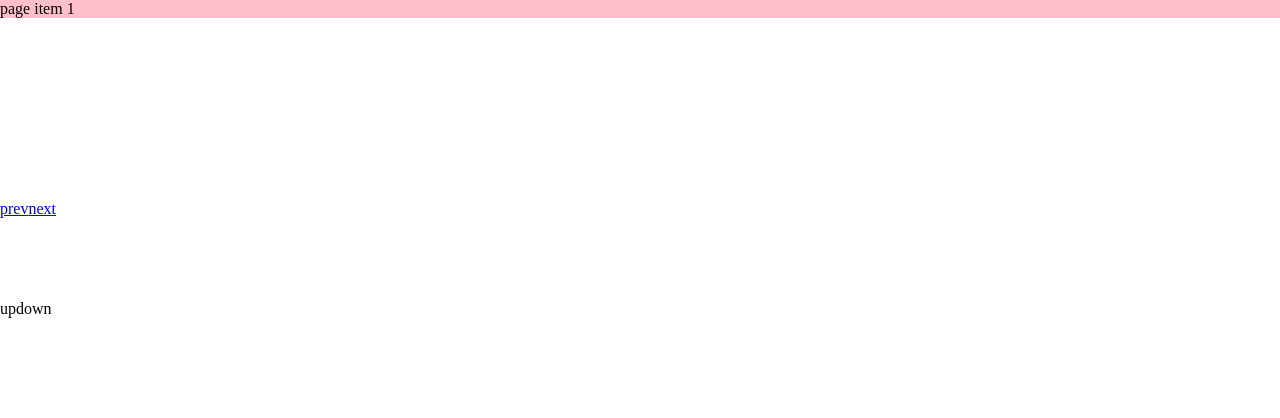
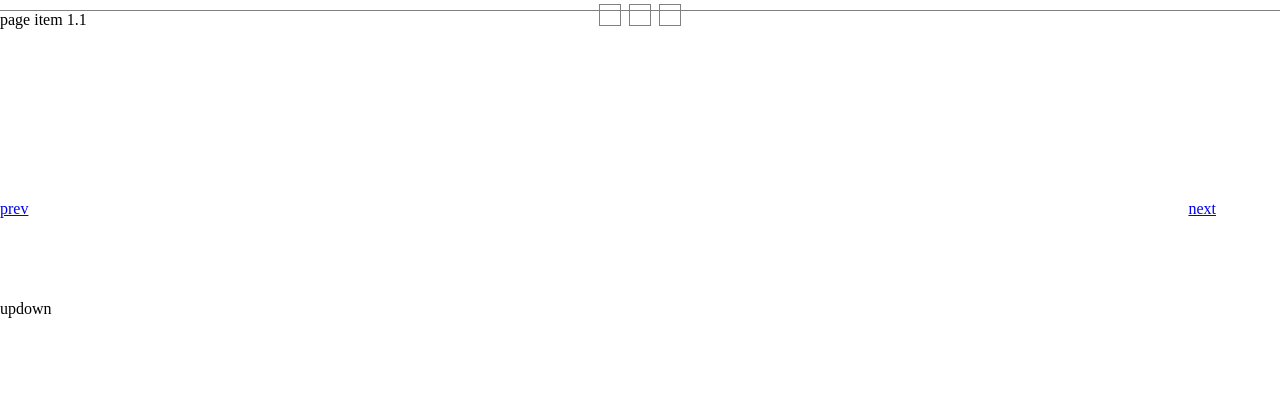
Before and after one commit to Alanik/dzieuo.js, a plain HTML site: page index.html in a window 1280 px wide. Shown: the top 418 px of the page. Drawn offline with Linux system fonts and the light colour scheme.

Commit message:
added paging container

```diff
--- a/dzieuo.css
+++ b/dzieuo.css
@@ -13,13 +13,15 @@ html, body {
 
 .dz-column {
 	width: 100%;
-	background: pink;
 	position: absolute;
 	top: 0;
 	left: 0;
 }
 
 .dz-row {
+    height:400px;
+    margin-top:10px;
+    border-top:1px solid gray;
 }
 
 #dzViewPort {
@@ -29,8 +31,34 @@ html, body {
 }
 
 #dzHorizontalNav {
-	position: absolute;
+	position: fixed;
 	top: 200px;
+    width:95%;
+}
+
+#dzHorizontalPaging{
+    position:fixed;
+    top:0px;
+    width:100%;
+    text-align:center;
+}
+
+#dzHorizontalPaging .dz-paging-item{
+    width:20px;
+    height:20px;
+    margin:4px;
+    border:1px solid gray;
+    display:inline-block;
+}
+
+#dzHorizontalNav #dzNextArrow{
+    position:absolute;
+    right:0;
+}
+
+#dzHorizontalNav #dzPrevArrow{
+    position:absolute;
+    left:0;
 }
 
 #dzVerticalNav {
--- a/dzieuo.js
+++ b/dzieuo.js
@@ -1,25 +1,21 @@
-( function ( $ )
-{
-	function createDzieuo( $dzieuo, params )
-	{
+(function ($) {
+    function createDzieuo($dzieuo, params) {
         "use strict";
 
         var dzieuoApi;
+
         /////////////////////////////////////////
         //private objects
         /////////////////////////////////////////
-		var ViewPortItem = function ( columns, column, row )
-		{
+        var ViewPortItem = function (columns, column, row) {
             this.column = column;
             this.row = row;
 
-			this.get$Column = function ()
-			{
+            this.get$Column = function () {
                 return columns[this.column].$column;
             }
 
-			this.get$Row = function ()
-			{
+            this.get$Row = function () {
                 return columns[this.column].rows[this.row];
             }
         }
@@ -30,17 +26,17 @@
         var _data = {
             structure: {
                 $dzieuo: $dzieuo,
-				//$viewPort : $viewPort,
+                $viewPort: null,
                 columns: [ //{ $column : $(column), rows : [ $(row) , $(row) ], numOfRows = rows.length }
-				]
-				//numOfColumns : columns.length
+                ],
+                numOfColumns: 0
             },
-			viewPort : {
+            viewPort: {
                 prevItem: null, // new ViewPortItem(_data.structure, 0, 0 )
                 currentItem: null, // new ViewPortItem(_data.structure, 0, 0 )
                 nextItem: null, // new ViewPortItem(_data.structure, 1, 0 )
-				isAnimationInProgressX: false
-				// isAnimationInProgressY: false
+                isAnimationInProgressX: false,
+                isAnimationInProgressY: false
             }
         };
 
@@ -50,110 +46,118 @@
         var _plugin = {
             // call order:
             // 1
-			setUpDataStructure: function ( structure )
-			{
+            setUpDataStructure: function (structure) {
                 var $columns = structure.$dzieuo.children();
                 var numOfColumns = 0;
                 var numOfRows = 0;
 
-				$columns.each( function ( columnIndex )
-				{
+                $columns.each(function (columnIndex) {
                     numOfColumns++;
-					var $column = $( this );
+                    var $column = $(this);
                     var column = { "$column": $column, "rows": [] };
 
-					structure.columns.push( column );
+                    structure.columns.push(column);
 
-					$column.children().each( function ( rowIndex )
-					{
+                    $column.children().each(function (rowIndex) {
                         numOfRows++;
-						column.rows.push( $( this ) );
-					} );
+                        column.rows.push($(this));
+                    });
 
                     structure.columns[columnIndex].numOfRows = numOfRows;
 
                     numOfRows = 0;
-				} )
+                })
 
                 structure.numOfColumns = numOfColumns;
             },
             // 2
-			setUpViewPortItems: function ( viewPort, columns )
-			{
-				viewPort.prevItem = new ViewPortItem( columns, 0, 0 )
-				viewPort.currentItem = new ViewPortItem( columns, 0, 0 );
-				viewPort.nextItem = new ViewPortItem( columns, 1, 0 );
+            setUpViewPortItems: function (viewPort, columns) {
+                viewPort.prevItem = new ViewPortItem(columns, 0, 0)
+                viewPort.currentItem = new ViewPortItem(columns, 0, 0);
+                viewPort.nextItem = new ViewPortItem(columns, 1, 0);
             },
             // 3
-			setUpViewPort: function ( structure )
-			{
+            setUpViewPort: function (structure) {
                 var viewPortContainerId = 'dzViewPort';
-				var $viewPortContainer = $( '<div id="' + viewPortContainerId + '"></div>' );
+                var $viewPortContainer = $('<div id="' + viewPortContainerId + '"></div>');
 
                 var $children = structure.$dzieuo.children();
                 $children.hide();
-				$children.detach().appendTo( $viewPortContainer );
-				$dzieuo.append( $viewPortContainer );
+                $children.detach().appendTo($viewPortContainer);
+                $dzieuo.append($viewPortContainer);
 
                 structure.$viewPort = $viewPortContainer;
             },
             // 4
-			setUpHorizontalNavArrows: function ( $dzieuo )
-			{
+            setUpHorizontalNav: function ($dzieuo) {
                 var containerId = "dzHorizontalNav";
                 var prevArrowId = "dzPrevArrow";
                 var nextArrowId = "dzNextArrow";
 
                 var html = "<nav id='" + containerId + "'><a id ='" + prevArrowId + "' href='#' >prev</a><a id='" + nextArrowId + "' href='#'>next</a></nav>"
-				$dzieuo.append( html );
+                $dzieuo.append(html);
             },
             // 5
-			setUpVerticalNavArrows: function ( $dzieuo )
-			{
+            setUpHorizontalPaging: function ($dzieuo, numOfColumns) {
+                var containerId = "dzHorizontalPaging";
+                var pageItemClass = "dz-paging-item";
+
+                var html = "<nav id='" + containerId + "'>";
+
+                for (var i = 1; i < numOfColumns; i++) {
+                    html += "<a class='" + pageItemClass + "' href='#' data-index='" + i + "'>";
+                }
+
+                html += "</nav>";
+
+                $dzieuo.append(html);
+            },
+            // 6
+            setUpVerticalNav: function ($dzieuo) {
                 var containerId = "dzVerticalNav";
                 var prevArrowId = "dzUpArrow";
                 var nextArrowId = "dzDownArrow";
 
                 var html = "<nav id='" + containerId + "' href='#' '><a id ='" + prevArrowId + "'>up</a><a id='" + nextArrowId + " href='#' '>down</a></nav>"
-				$dzieuo.append( html );
+                $dzieuo.append(html);
             },
-			// 6
-			setUpViewPortPositions: function ( viewPort )
-			{
+            // 7
+            setUpVerticalPaging: function ($dzieuo) {
+
+            },
+            // 8
+            setUpViewPortPositions: function (viewPort) {
                 var currentViewPortItem = viewPort.currentItem, nextViewPortItem = viewPort.nextItem;
                 var $currentViewPortElement = currentViewPortItem.get$Column(), $nextViewPortElement = nextViewPortItem.get$Column();
                 var leftOffset = $currentViewPortElement.width();
 
                 $currentViewPortElement.show();
-				$currentViewPortElement.css( { "left": 0, "top": 0 } );
+                $currentViewPortElement.css({ "left": 0, "top": 0 });
             },
-			// 7
-			setUpClickHandlers: function ( data )
-			{
-				data.structure.$dzieuo.on( "click", "#dzNextArrow", function ()
-				{
-					_plugin.animateColumns( data, $( window ).width() - 20 );
-				} )
+            // 9
+            setUpClickHandlers: function (data) {
+                data.structure.$dzieuo.on("click", "#dzNextArrow", function () {
+                    _plugin.animateColumns(data, $(window).width() - 20);
+                })
 
-				data.structure.$dzieuo.on( "click", "#dzPrevArrow", function ()
-				{
-					_plugin.animateColumns( data, -( $( window ).width() - 20 ) );
-				} )
+                data.structure.$dzieuo.on("click", "#dzPrevArrow", function () {
+                    _plugin.animateColumns(data, -($(window).width() - 20));
+                })
             }
         };
 
-		_plugin.animateColumns = function ( data, offset )
-		{
-			if ( data.viewPort.isAnimationInProgressX )
-			{
+        ///////////////////////////////////////////
+        //private plugin other methods
+        ///////////////////////////////////////////
+
+        _plugin.animateColumns = function (data, offset) {
+            if (data.viewPort.isAnimationInProgressX) {
                 return false;
             }
 
             // next
-			if ( offset > 0 )
-			{
-				if ( ( data.viewPort.currentItem.column + 1 ) === data.structure.numOfColumns )
-				{
+            if (offset > 0) {
+                if ((data.viewPort.currentItem.column + 1) === data.structure.numOfColumns) {
                     return false;
                 }
 
@@ -161,26 +165,23 @@
                 data.viewPort.prevItem.column = data.viewPort.currentItem.column;
                 data.viewPort.currentItem.column = data.viewPort.nextItem.column;
 
-				data.viewPort.nextItem.get$Column().css( { "left": offset * ( data.viewPort.nextItem.column ), "top": 0 } );
+                data.viewPort.nextItem.get$Column().css({ "left": offset * (data.viewPort.nextItem.column), "top": 0 });
 
                 data.viewPort.isAnimationInProgressX = true;
 
-				data.structure.$viewPort.animate( {
-					"left": ( data.structure.$viewPort.offset().left - offset )
-				}, 600, function ()
-				{
+                data.structure.$viewPort.animate({
+                    "left": (data.structure.$viewPort.offset().left - offset)
+                }, 600, function () {
                     data.viewPort.prevItem.get$Column().hide();
                     data.viewPort.nextItem.column++;
 
                     data.viewPort.isAnimationInProgressX = false;
-				} );
+                });
 
             }
                 // previous
-			else
-			{
-				if ( ( data.viewPort.currentItem.column === 0 ) )
-				{
+            else {
+                if ((data.viewPort.currentItem.column === 0)) {
                     return false;
                 }
 
@@ -188,52 +189,49 @@
                 data.viewPort.nextItem.column = data.viewPort.currentItem.column;
                 data.viewPort.currentItem.column = data.viewPort.prevItem.column;
 
-				data.viewPort.prevItem.get$Column().css( { "left": ( -offset ) * ( data.viewPort.prevItem.column ), "top": 0 } );
+                data.viewPort.prevItem.get$Column().css({ "left": (-offset) * (data.viewPort.prevItem.column), "top": 0 });
 
                 data.viewPort.isAnimationInProgressX = true;
 
-				data.structure.$viewPort.animate( {
-					"left": ( data.structure.$viewPort.offset().left - offset )
-				}, 600, function ()
-				{
+                data.structure.$viewPort.animate({
+                    "left": (data.structure.$viewPort.offset().left - offset)
+                }, 600, function () {
                     data.viewPort.nextItem.get$Column().hide();
                     data.viewPort.prevItem.column--;
 
                     data.viewPort.isAnimationInProgressX = false;
-				} );
+                });
             }
         }
-		_plugin.animateRows = function ( data, offset )
-		{
-			data.structure.$viewPort.animate( {
+        _plugin.animateRows = function (data, offset) {
+            data.structure.$viewPort.animate({
                 "top": offset
-			}, 600, function ()
-			{
+            }, 600, function () {
                 //Animation complete
-			} );
+            });
         }
 
         //////////////////////////////////////
         // initialize plugin
         //////////////////////////////////////
-		_plugin.setUpDataStructure( _data.structure );
-		_plugin.setUpViewPortItems( _data.viewPort, _data.structure.columns );
-		_plugin.setUpViewPort( _data.structure );
-		_plugin.setUpHorizontalNavArrows( _data.structure.$dzieuo );
-		_plugin.setUpVerticalNavArrows( _data.structure.$dzieuo );
-		_plugin.setUpViewPortPositions( _data.viewPort );
-		_plugin.setUpClickHandlers( _data );
+        _plugin.setUpDataStructure(_data.structure);
+        _plugin.setUpViewPortItems(_data.viewPort, _data.structure.columns);
+        _plugin.setUpViewPort(_data.structure);
+        _plugin.setUpHorizontalNav(_data.structure.$dzieuo);
+        _plugin.setUpHorizontalPaging(_data.structure.$dzieuo, _data.structure.numOfColumns);
+        _plugin.setUpVerticalNav(_data.structure.$dzieuo);
+        _plugin.setUpVerticalPaging(_data.structure.$dzieuo);
+        _plugin.setUpViewPortPositions(_data.viewPort);
+        _plugin.setUpClickHandlers(_data);
 
         //////////////////////////////////////
         // public plugin api
         //////////////////////////////////////
         dzieuoApi = {
-			"isInTransition_X": function ()
-			{
+            "isInTransition_X": function () {
                 return _data.isTransitioningX;
             },
-			"isInTransition_Y": function ()
-			{
+            "isInTransition_Y": function () {
                 return _data.isTransitioningY;
             }
         };
@@ -242,9 +240,8 @@
     }
 
     // jQuery plugin initialization
-	$.fn.dzieuo = function ( params )
-	{
-		return createDzieuo( this, params );
+    $.fn.dzieuo = function (params) {
+        return createDzieuo(this, params);
     };
 
-} )( jQuery );
+})(jQuery);
--- a/index.html
+++ b/index.html
@@ -10,10 +10,25 @@
 	<div id="dzieuo">
 			<div class="dz-column">
 				<div class="dz-row">
-					page item 1
+					page item 1.1
 				</div>
+                <div class="dz-row">
+                    page item 1.2
+                </div>
+                <div class="dz-row">
+                    page item 1.3
+                </div>
+                <div class="dz-row">
+                    page item 1.4
+                </div>
+                <div class="dz-row">
+                    page item 1.5
+                </div>
+                <div class="dz-row">
+                    page item 1.6
+                </div>
 			</div>
-			<div class="dz-column" style="height:1400px;">
+			<div class="dz-column">
 				<div class="dz-row">
 					page item 3
 				</div>
@@ -29,6 +44,14 @@
 					page item 6
 				</div>
 			</div>
+            <div class="dz-column">
+            <div class="dz-row">
+                page item 7
+            </div>
+            <div class="dz-row">
+                page item 8
+            </div>
+        </div>
 	</div>
 
 	<script src="Lib/jquery-2.0.3.min.js"></script>
```
Lines whose indentation alone changed are shown as unchanged.
